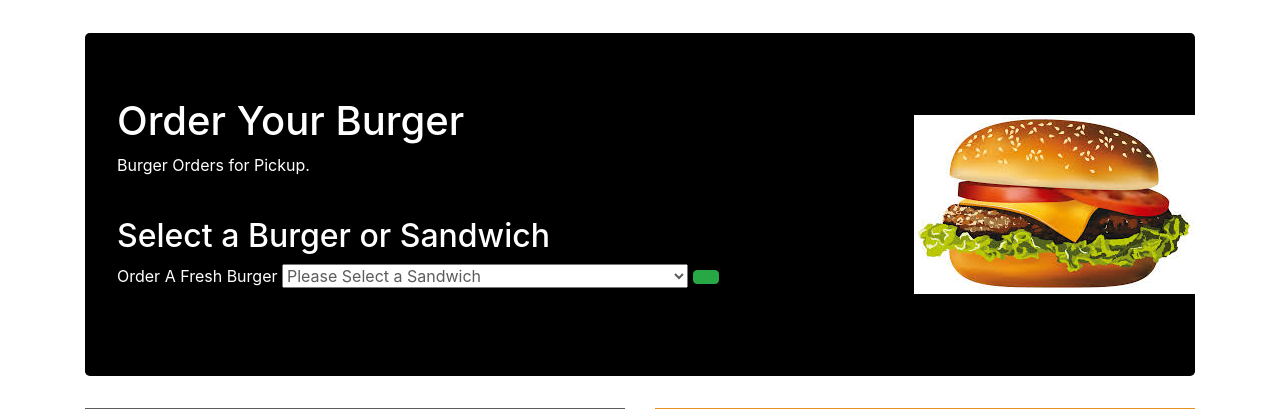
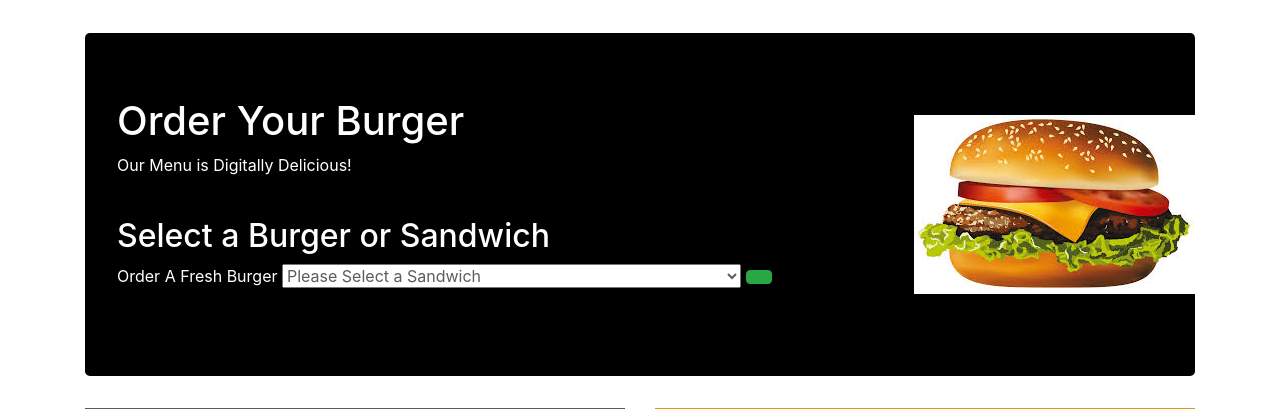
Before and after one commit to fwilbor/Eat-Da-Burger, a Node server app: template views/index.handlebars in a window 1280 px wide. Shown: the top 409 px of the page. Run offline with Node 20, Linux system fonts and the light colour scheme; the template is opened without the code that fills it, so the values that code supplies are empty; some libraries are stand-ins or nearby versions; some web fonts are replaced.

Commit message:
update typos in handlebars

```diff
--- a/views/index.handlebars
+++ b/views/index.handlebars
@@ -2,7 +2,7 @@
 
     <div class="jumbotron">
         <h1>Order Your Burger </h1>
-        <p>Burger Orders for Pickup.</p>
+        <p>Our Menu is Digitally Delicious!</p>
         <br>
         <h2>Select a Burger or Sandwich</h2>
         <panel>
@@ -14,7 +14,8 @@
                         <option value="Nothing Selected" selected>Please Select a Sandwich</option>
                         <option value="Hamburger">Hamburger</option>
                         <option value="CheeseBurger">CheeseBurger</option>
-                        <option value="DoubleBfChz">Monster Midway Burger (double meat and cheese)</option>
+                        <option value="Monster Midway Burger">Monster Midway Burger (dbl meat/dbl bacon/ dbl cheese)
+                        </option>
                         <option value="Bacon Cheese-Burger Double Deluxe">Bacon Cheese-Burger Double Deluxe</option>
                         <option value="BBQ Burger Death Dog">BBQ Burger Death Dog</option>
                         <option value="Hamburger Mayo Only">Hamburger Mayo Only</option>
```
